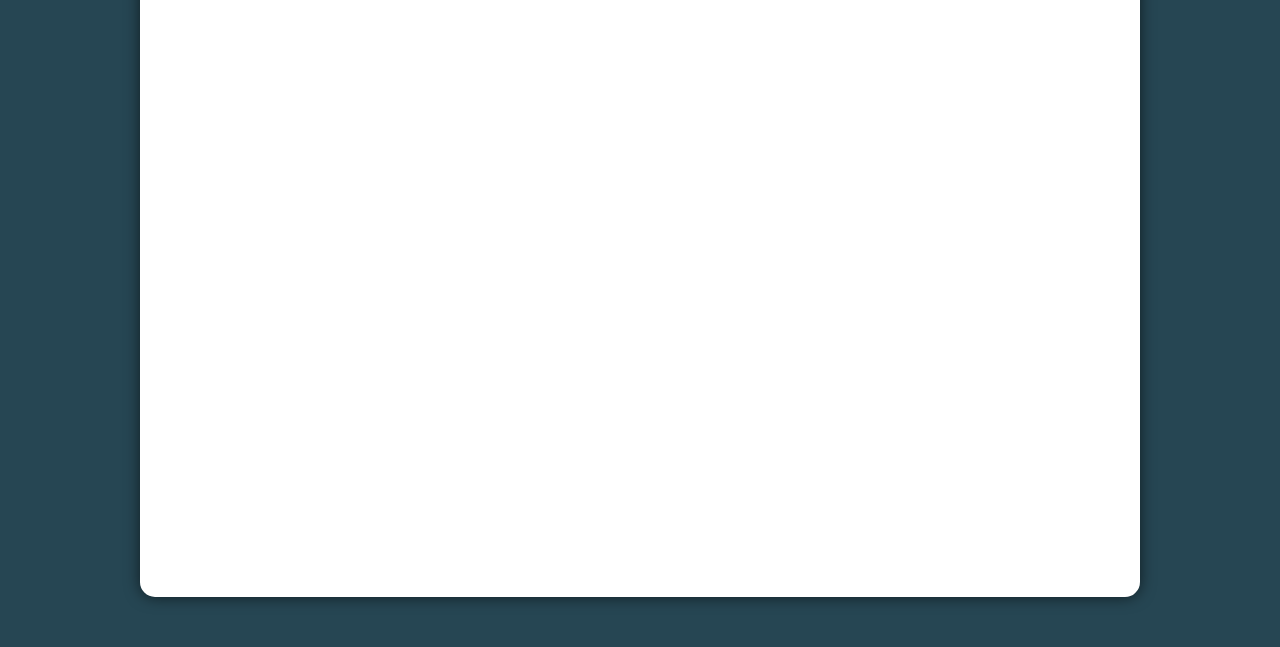
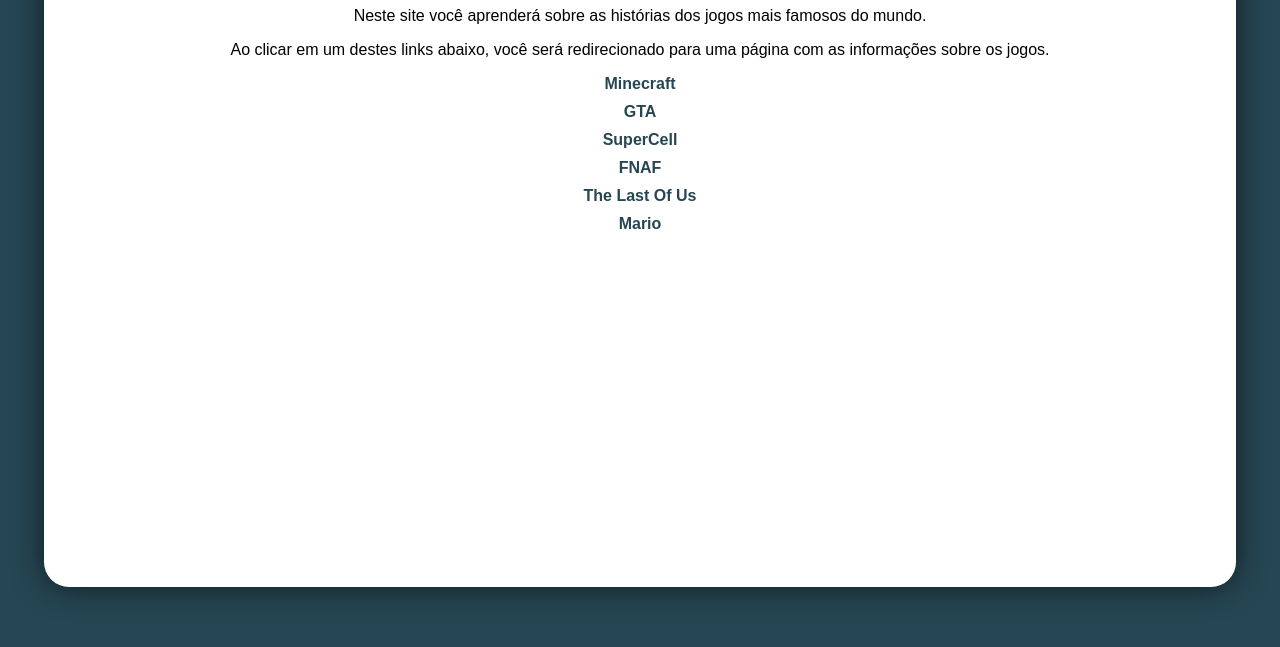
Before and after one commit to L3onelson/Projeto-Cl, a plain HTML site: page index.html in a window 1280 px wide. Shown: the part 153-800 px from the top of the page. Drawn offline with Linux system fonts and the light colour scheme.

Commit message:
Update index.html

```diff
--- a/index.html
+++ b/index.html
@@ -2,7 +2,7 @@
 <html lang="pt-BR">
   <head>
     <meta charset="UTF-8" />
-    <title>Teste de Plano</title>
+    <title>Lore of Games</title>
     <style>
       body {
         margin: 0;
@@ -10,50 +10,53 @@
         font-family: Arial, sans-serif;
       }
 
-      /* Fundo (atrás) */
+      /* Fundo */
       .fundo {
         width: 100%;
         height: 100vh;
-        background: #264653;
+        background: #264653; /* cor de fundo */
         position: fixed;
         top: 0;
         left: 0;
         z-index: 1;
       }
 
-      /* Primeiro plano (na frente) */
+      /* Caixa branca (primeiro plano) */
       .plano {
-        width: 1000px;
-        height: 2000px;
-        background: white;
+        width: 90%;        /* ocupa 90% da largura da tela */
+        height: 80vh;      /* ocupa 80% da altura da tela */
+        background: white; /* cor do primeiro plano */
         position: fixed;
-        bottom: 50px;
+        top: 50%;
         left: 50%;
-        transform: translateX(-50%);
-        border-radius: 15px;
-        box-shadow: 0 0 15px rgba(0, 0, 0, 0.6);
+        transform: translate(-50%, -50%); /* centraliza */
+        border-radius: 25px;               /* cantos arredondados */
+        box-shadow: 0 0 30px rgba(0, 0, 0, 0.6); /* sombra */
         z-index: 10;
+        padding: 20px;
       }
 
-      /* Conteúdo acima de tudo */
+      /* Conteúdo acima do plano */
       h1, p, nav {
         position: relative;
         z-index: 11;
-        color: white;
+        color: #000;
         text-align: center;
       }
 
       h1 {
-        text-shadow: 2px 2px 5px black;
+        color: #264653;
+        text-shadow: 2px 2px 5px rgba(0, 0, 0, 0.2);
       }
 
       a {
-        color: white;
+        color: #264653;
         text-decoration: none;
+        font-weight: bold;
       }
 
       a:hover {
-        color: black;
+        color: #2a9d8f;
       }
 
       ul {
@@ -62,18 +65,21 @@
       }
 
       li {
-        margin-bottom: 6px;
+        margin-bottom: 10px;
       }
     </style>
   </head>
 
   <body>
     <div class="fundo"></div>
-    <div class="plano"></div>
-
+    <div class="plano">
       <h1>Lore Of Games</h1>
-    <p>Neste site você aprenderá sobre as histórias dos jogos mais famosos do mundo.</p>
-    <p>Ao clicar em um destes links abaixo, você será redirecionado para uma página com as informações sobre os jogos.</p>
+      <p>
+        Neste site você aprenderá sobre as histórias dos jogos mais famosos do mundo.
+      </p>
+      <p>
+        Ao clicar em um destes links abaixo, você será redirecionado para uma página com as informações sobre os jogos.
+      </p>
 
       <nav>
         <ul>
@@ -85,5 +91,6 @@
           <li><a href="#">Mario</a></li>
         </ul>
       </nav>
+    </div>
   </body>
 </html>
```
Lines whose indentation alone changed are shown as unchanged.
